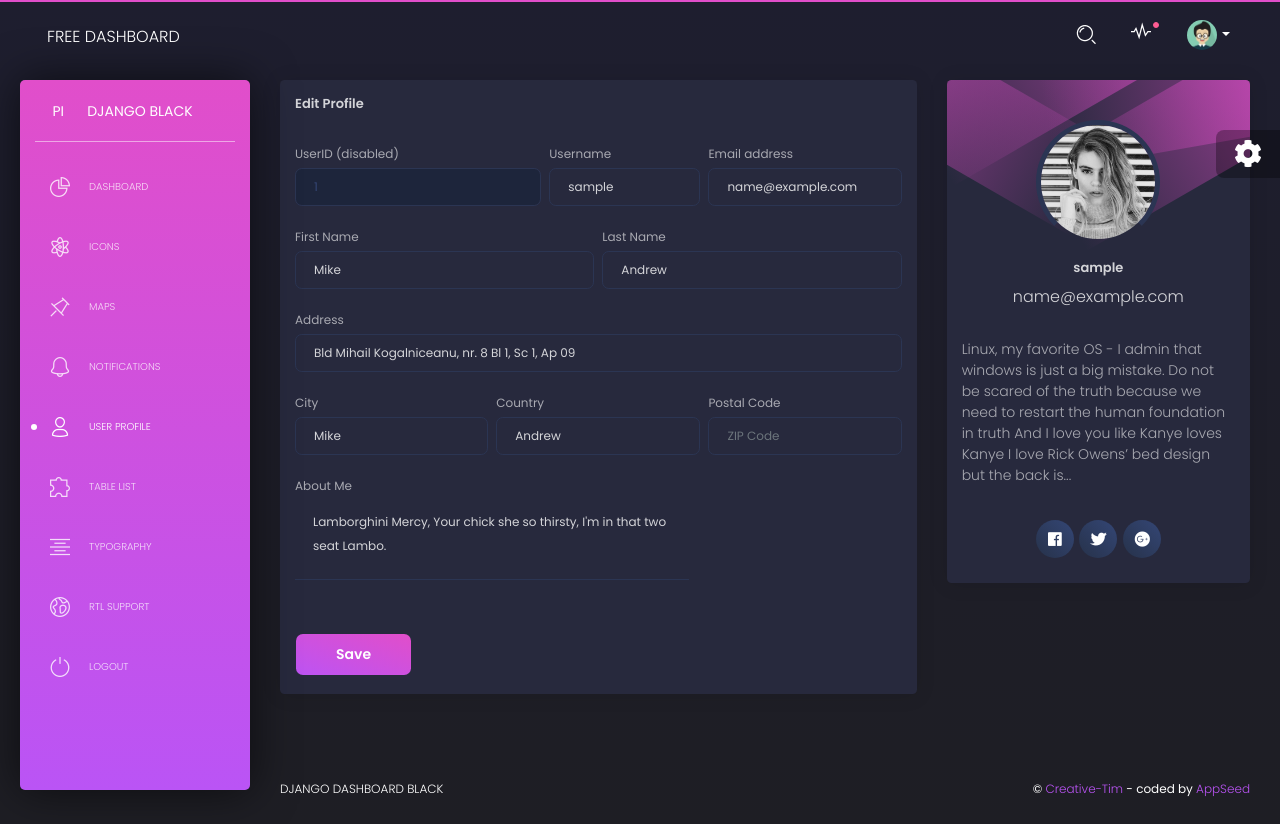
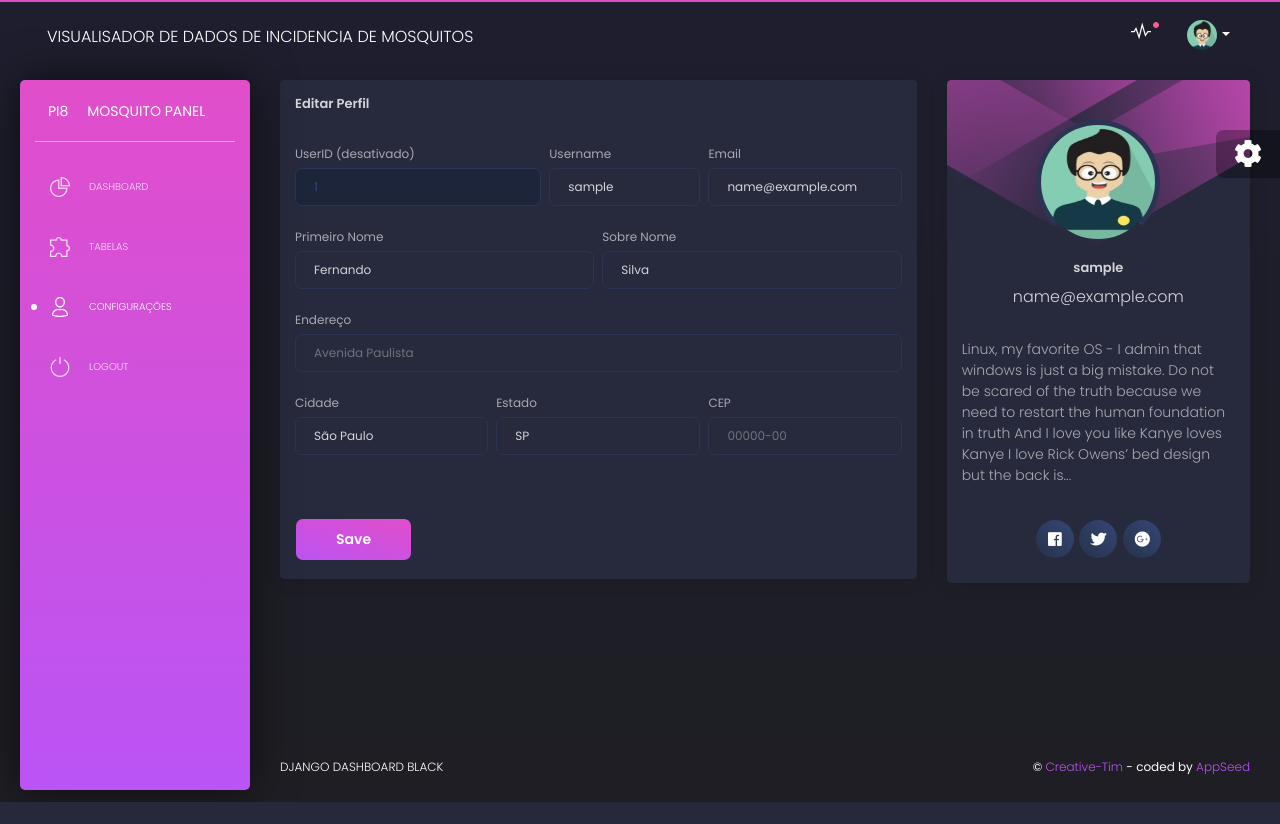
Before and after one commit to liquuid/dashboard-pi8, a Django app: page /page-user.html in a window 1280 px wide. After the commit the page ends 802 px from the top, so only its background shows below. Run offline with Django 3.2, Linux system fonts and the light colour scheme; the visitor is signed in with stand-in values (Sample User, id 1); some libraries are stand-ins or nearby versions.

Commit message:
cleanup and translations

```diff
--- a/apps/templates/accounts/login.html
+++ b/apps/templates/accounts/login.html
@@ -22,7 +22,7 @@
                       {% if msg %}
                         <span class="text-danger">{{ msg }}</span>
                       {% else %}
-                        Add your credentials
+                        Insira suas credenciais
                       {% endif %}
                   </h6>
                 </div>
@@ -43,7 +43,7 @@
 
                       <div class="col-md-3 px-md-1">
                         <div class="form-group">
-                          <label>Password</label>
+                          <label>Senha</label>
                           {{ form.password }}
                         </div>
                       </div>
@@ -54,7 +54,7 @@
                 <div class="card-footer">
                   <button type="submit" name="login" class="btn btn-fill btn-primary">Login</button>
                   &nbsp; &nbsp;
-                  Don't have an account? <a href="{% url 'register' %}" class="text-primary">Create</a>
+                  Não tem uma conta ? <a href="{% url 'register' %}" class="text-primary">Crie</a>
                 </div>
 
               </form>
--- a/apps/templates/home/page-user.html
+++ b/apps/templates/home/page-user.html
@@ -11,14 +11,14 @@
   <div class="col-md-8">
     <div class="card">
       <div class="card-header">
-        <h5 class="title">Edit Profile</h5>
+        <h5 class="title">Editar Perfil</h5>
       </div>
       <div class="card-body">
         <form>
           <div class="row">
             <div class="col-md-5 pr-md-1">
               <div class="form-group">
-                <label>UserID (disabled)</label>
+                <label>UserID (desativado)</label>
                 <input type="text" class="form-control" disabled="" value="{{ request.user.id }}">
               </div>
             </div>
@@ -30,7 +30,7 @@
             </div>
             <div class="col-md-4 pl-md-1">
               <div class="form-group">
-                <label for="exampleInputEmail1">Email address</label>
+                <label for="exampleInputEmail1">Email</label>
                 <input type="email" class="form-control" value="{{ request.user.email }}">
               </div>
             </div>
@@ -38,50 +38,48 @@
           <div class="row">
             <div class="col-md-6 pr-md-1">
               <div class="form-group">
-                <label>First Name</label>
-                <input type="text" class="form-control" placeholder="Company" value="Mike">
+                <label>Primeiro Nome</label>
+                <input type="text" class="form-control" placeholder="Company" value="Fernando">
               </div>
             </div>
             <div class="col-md-6 pl-md-1">
               <div class="form-group">
-                <label>Last Name</label>
-                <input type="text" class="form-control" placeholder="Last Name" value="Andrew">
+                <label>Sobre Nome</label>
+                <input type="text" class="form-control" placeholder="Last Name" value="Silva">
               </div>
             </div>
           </div>
           <div class="row">
             <div class="col-md-12">
               <div class="form-group">
-                <label>Address</label>
-                <input type="text" class="form-control" placeholder="Home Address" value="Bld Mihail Kogalniceanu, nr. 8 Bl 1, Sc 1, Ap 09">
+                <label>Endereço</label>
+                <input type="text" class="form-control" placeholder="Avenida Paulista">
               </div>
             </div>
           </div>
           <div class="row">
             <div class="col-md-4 pr-md-1">
               <div class="form-group">
-                <label>City</label>
-                <input type="text" class="form-control" placeholder="City" value="Mike">
+                <label>Cidade</label>
+                <input type="text" class="form-control" placeholder="Cidade" value="São Paulo">
               </div>
             </div>
             <div class="col-md-4 px-md-1">
               <div class="form-group">
-                <label>Country</label>
-                <input type="text" class="form-control" placeholder="Country" value="Andrew">
+                <label>Estado</label>
+                <input type="text" class="form-control" placeholder="Estado" value="SP">
               </div>
             </div>
             <div class="col-md-4 pl-md-1">
               <div class="form-group">
-                <label>Postal Code</label>
-                <input type="number" class="form-control" placeholder="ZIP Code">
+                <label>CEP</label>
+                <input type="number" class="form-control" placeholder="00000-00">
               </div>
             </div>
           </div>
           <div class="row">
             <div class="col-md-8">
               <div class="form-group">
-                <label>About Me</label>
-                <textarea rows="4" cols="80" class="form-control" placeholder="Here can be your description" value="Mike">Lamborghini Mercy, Your chick she so thirsty, I'm in that two seat Lambo.</textarea>
               </div>
             </div>
           </div>
@@ -102,7 +100,7 @@
             <div class="block block-three"></div>
             <div class="block block-four"></div>
             <a href="javascript:void(0)">
-              <img class="avatar" src="/static/assets/img/emilyz.jpg" alt="Bill Gates photo - when buys a Linux.">
+              <img class="avatar" src="/static/assets/img/anime3.png" alt="Bill Gates photo - when buys a Linux.">
               <h5 class="title">
                 {{ request.user.username }}
               </h5>
--- a/apps/templates/includes/fixed-plugin.html
+++ b/apps/templates/includes/fixed-plugin.html
@@ -5,7 +5,7 @@
         <i class="fa fa-cog fa-2x"> </i>
       </a>
       <ul class="dropdown-menu">
-        <li class="header-title"> Sidebar Background</li>
+        <li class="header-title"> Fundo da barra lateral</li>
         <li class="adjustments-line">
           <a href="javascript:void(0)" class="switch-trigger background-color">
             <div class="badge-colors text-center">
@@ -17,28 +17,14 @@
           </a>
         </li>
         <li class="adjustments-line text-center color-change">
-          <span class="color-label">LIGHT MODE</span>
+          <span class="color-label">Modo Claro</span>
           <span class="badge light-badge mr-2"></span>
           <span class="badge dark-badge ml-2"></span>
-          <span class="color-label">DARK MODE</span>
+          <span class="color-label">Modo Escuro</span>
         </li>
         <li class="button-container">
-
-          <a href="https://appseed.us/jinja-template"
-             target="_blank" rel="noopener noreferrer"
-             class="btn btn-primary btn-block btn-round">More Templates</a>
-
-          <a href="https://appseed.us/admin-dashboards"
-             target="_blank" rel="noopener noreferrer"
-             class="btn btn-default btn-block btn-round">
-            More Dashboards
-          </a>
         </li>
         <li class="header-title">
-          Coded by <a class="text-white"
-                      target="_blank" rel="noopener noreferrer"
-                      href="https://appseed.us">AppSeed</a>
-
         </li>
         <li>
           <br />
--- a/apps/templates/includes/navigation.html
+++ b/apps/templates/includes/navigation.html
@@ -11,7 +11,7 @@
               </button>
             </div>
             <a class="navbar-brand" href="javascript:void(0)">
-              Free Dashboard
+              Visualisador de dados de incidencia de mosquitos
             </a>
           </div>
           <button class="navbar-toggler" type="button" data-toggle="collapse" data-target="#navigation" aria-expanded="false" aria-label="Toggle navigation">
@@ -25,9 +25,6 @@
             {% if request.user.is_authenticated %}
 
               <li class="search-bar input-group">
-                <button class="btn btn-link" id="search-button" data-toggle="modal" data-target="#searchModal"><i class="tim-icons icon-zoom-split" ></i>
-                  <span class="d-lg-none d-md-block">Search</span>
-                </button>
               </li>
               <li class="dropdown nav-item">
                 <a href="javascript:void(0)" class="dropdown-toggle nav-link" data-toggle="dropdown">
@@ -38,11 +35,8 @@
                   </p>
                 </a>
                 <ul class="dropdown-menu dropdown-menu-right dropdown-navbar">
-                  <li class="nav-link"><a href="#" class="nav-item dropdown-item">Mike John responded to your email</a></li>
-                  <li class="nav-link"><a href="javascript:void(0)" class="nav-item dropdown-item">You have 5 more tasks</a></li>
-                  <li class="nav-link"><a href="javascript:void(0)" class="nav-item dropdown-item">Your friend Michael is in town</a></li>
-                  <li class="nav-link"><a href="javascript:void(0)" class="nav-item dropdown-item">Another notification</a></li>
-                  <li class="nav-link"><a href="javascript:void(0)" class="nav-item dropdown-item">Another one</a></li>
+                  <li class="nav-link"><a href="#" class="nav-item dropdown-item">Aedes Egypt em crescimento na ZO</a></li>
+                  <li class="nav-link"><a href="javascript:void(0)" class="nav-item dropdown-item">Aedes Egypt em queda brusca no centro</a></li>
                 </ul>
               </li>
               <li class="dropdown nav-item">
--- a/apps/templates/includes/sidebar.html
+++ b/apps/templates/includes/sidebar.html
@@ -5,11 +5,11 @@
         <div class="logo">
           <a target="_blank" rel="sponsored noopener noreferrer"
              href="https://appseed.us/admin-dashboards/django-dashboard-black" class="simple-text logo-mini">
-            PI
+            PI8
           </a>
           <a target="_blank" rel="sponsored noopener noreferrer"
              href="https://appseed.us/admin-dashboards/django-dashboard-black" class="simple-text logo-normal">
-            Django Black
+            Mosquito Panel
           </a>
         </div>
 
@@ -22,46 +22,16 @@
               <p>Dashboard</p>
             </a>
           </li>
-          <li class="{% if 'icons' in segment %} active {% endif %}">
-            <a href="/ui-icons.html">
-              <i class="tim-icons icon-atom"></i>
-              <p>Icons</p>
-            </a>
-          </li>
-          <li class="{% if 'maps' in segment %} active {% endif %}">
-            <a href="/ui-maps.html">
-              <i class="tim-icons icon-pin"></i>
-              <p>Maps</p>
-            </a>
-          </li>
-          <li class="{% if 'notifications' in segment %} active {% endif %}">
-            <a href="/ui-notifications.html">
-              <i class="tim-icons icon-bell-55"></i>
-              <p>Notifications</p>
+          <li class="{% if 'tables' in segment %} active {% endif %}">
+            <a href="/ui-tables.html">
+              <i class="tim-icons icon-puzzle-10"></i>
+              <p>Tabelas</p>
             </a>
           </li>
           <li class="{% if 'page-user' in segment %} active {% endif %}">
             <a href="/page-user.html">
               <i class="tim-icons icon-single-02"></i>
-              <p>User Profile</p>
-            </a>
-          </li>
-          <li class="{% if 'tables' in segment %} active {% endif %}">
-            <a href="/ui-tables.html">
-              <i class="tim-icons icon-puzzle-10"></i>
-              <p>Table List</p>
-            </a>
-          </li>
-          <li class="{% if 'typography' in segment %} active {% endif %}">
-            <a href="/ui-typography.html">
-              <i class="tim-icons icon-align-center"></i>
-              <p>Typography</p>
-            </a>
-          </li>
-          <li class="{% if 'rtl-support' in segment %} active {% endif %}">
-            <a href="/page-rtl-support.html">
-              <i class="tim-icons icon-world"></i>
-              <p>RTL Support</p>
+              <p>Configurações</p>
             </a>
           </li>
           <li>
@@ -71,13 +41,6 @@
             </a>
           </li>
           {% else %}
-          <li class="active">
-            <a target="_blank"
-               href="https://appseed.us/admin-dashboards/django-dashboard-black-pro">
-              <i class="tim-icons icon-spaceship"></i>
-              <p>PRO Version</p>
-            </a>
-          </li>
           {% endif %}
 
         </ul>
```
Also changed, not shown: apps/templates/accounts/register.html (+7 -7 lines).
